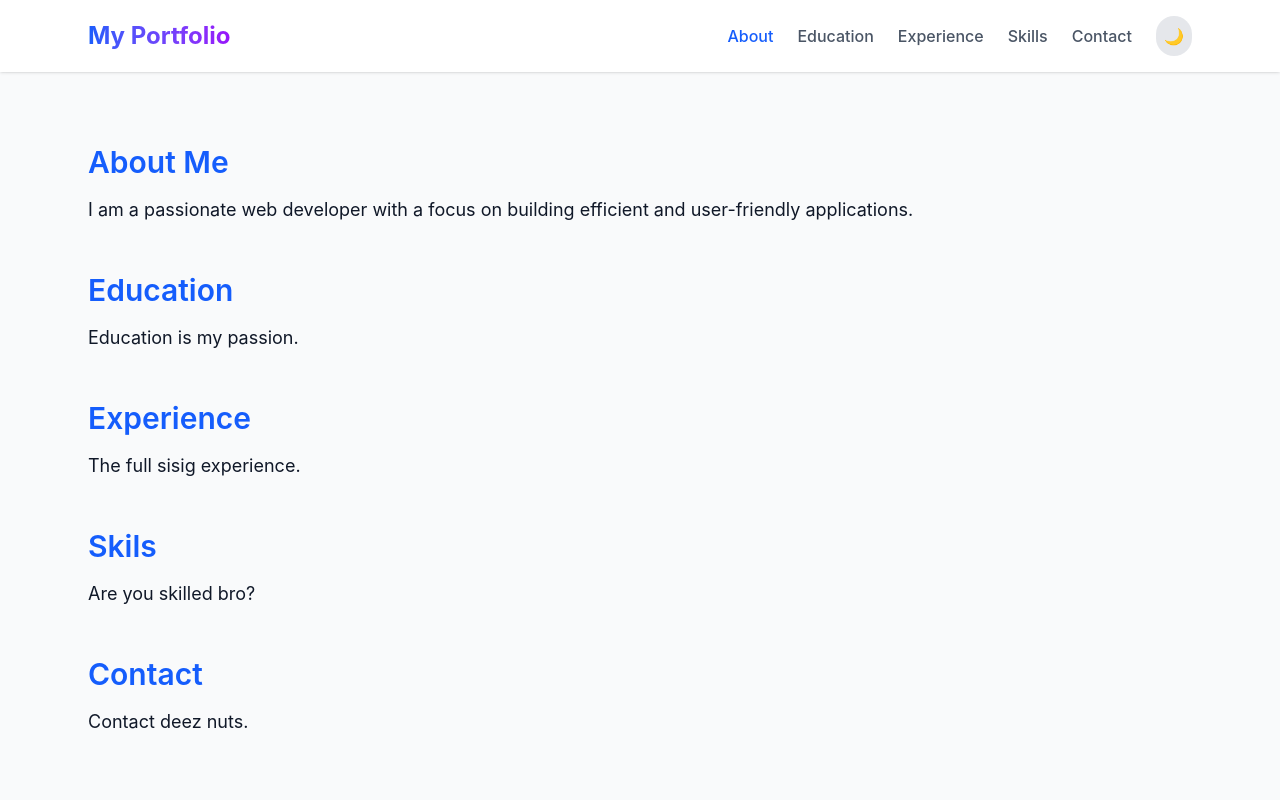
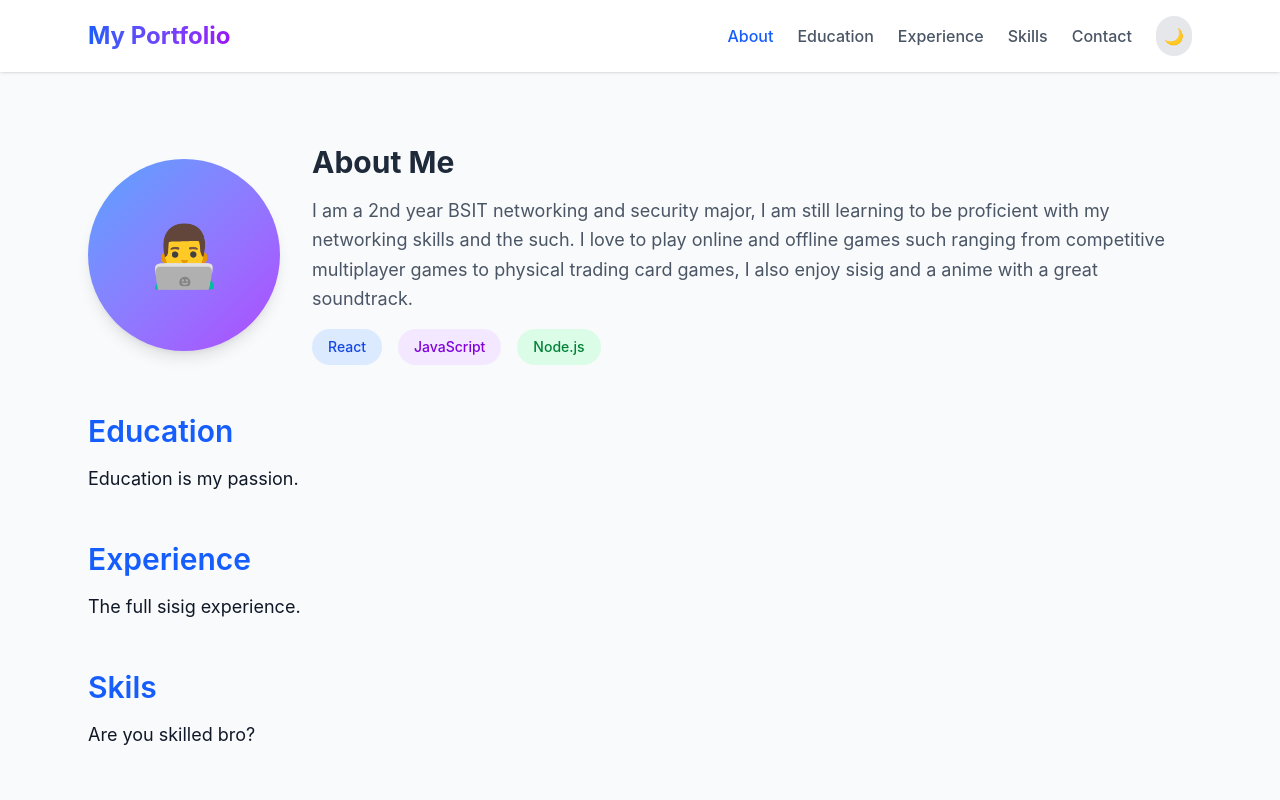
Before and after one commit to Rinksu-lynx/Castillo-Final_Project, a React (Vite) app: page / in a window 1280 px wide. Shown: the top 800 px of the page. Built offline with nearby package versions, Linux system fonts and the light colour scheme.

Commit message:
AboutMe edit

```diff
--- a/src/components/AboutMe.jsx
+++ b/src/components/AboutMe.jsx
@@ -1,15 +1,27 @@
-import React from 'react'
+import React from 'react';
 
-
-function AboutMe() {
-    return (
-    <section className="my-12">
-      <h2 className="text-3xl font-semibold text-blue-600">About Me</h2>
-      <p className="text-lg mt-4">
-        I am a passionate web developer with a focus on building efficient and user-friendly applications.
-      </p>
+const AboutMe = () => {
+  return (
+    <section id="about" className="my-12 scroll-mt-20">
+      <div className="flex flex-col md:flex-row items-center gap-8">
+        <div className="w-48 h-48 bg-gradient-to-br from-blue-400 to-purple-500 rounded-full flex items-center justify-center text-white text-6xl shadow-lg">
+          👨‍💻
+        </div>
+        <div className="flex-1">
+          <h2 className="text-3xl font-bold text-gray-800 mb-4">About Me</h2>
+          <p className="text-lg text-gray-600 leading-relaxed">
+            I am a 2nd year BSIT networking and security major, I am still learning to be proficient with my networking skills and the such.
+            I love to play online and offline games such ranging from competitive multiplayer games to physical trading card games, I also enjoy sisig and a anime with a great soundtrack.
+          </p>
+          <div className="mt-4 flex gap-4">
+            <span className="px-4 py-2 bg-blue-100 text-blue-700 rounded-full text-sm font-medium">React</span>
+            <span className="px-4 py-2 bg-purple-100 text-purple-700 rounded-full text-sm font-medium">JavaScript</span>
+            <span className="px-4 py-2 bg-green-100 text-green-700 rounded-full text-sm font-medium">Node.js</span>
+          </div>
+        </div>
+      </div>
     </section>
   );
-}
+};
 
-export default AboutMe
+export default AboutMe;
```
